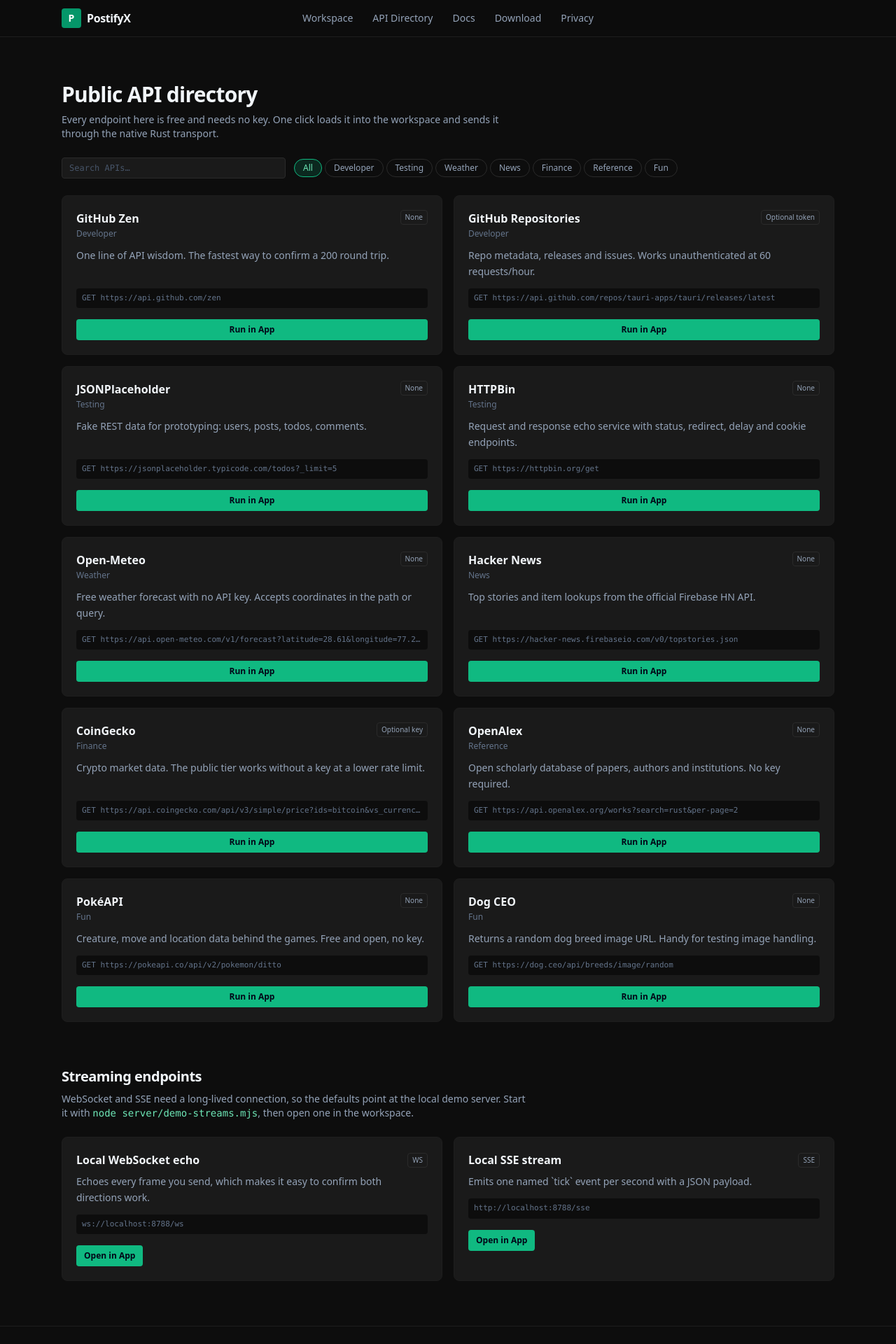
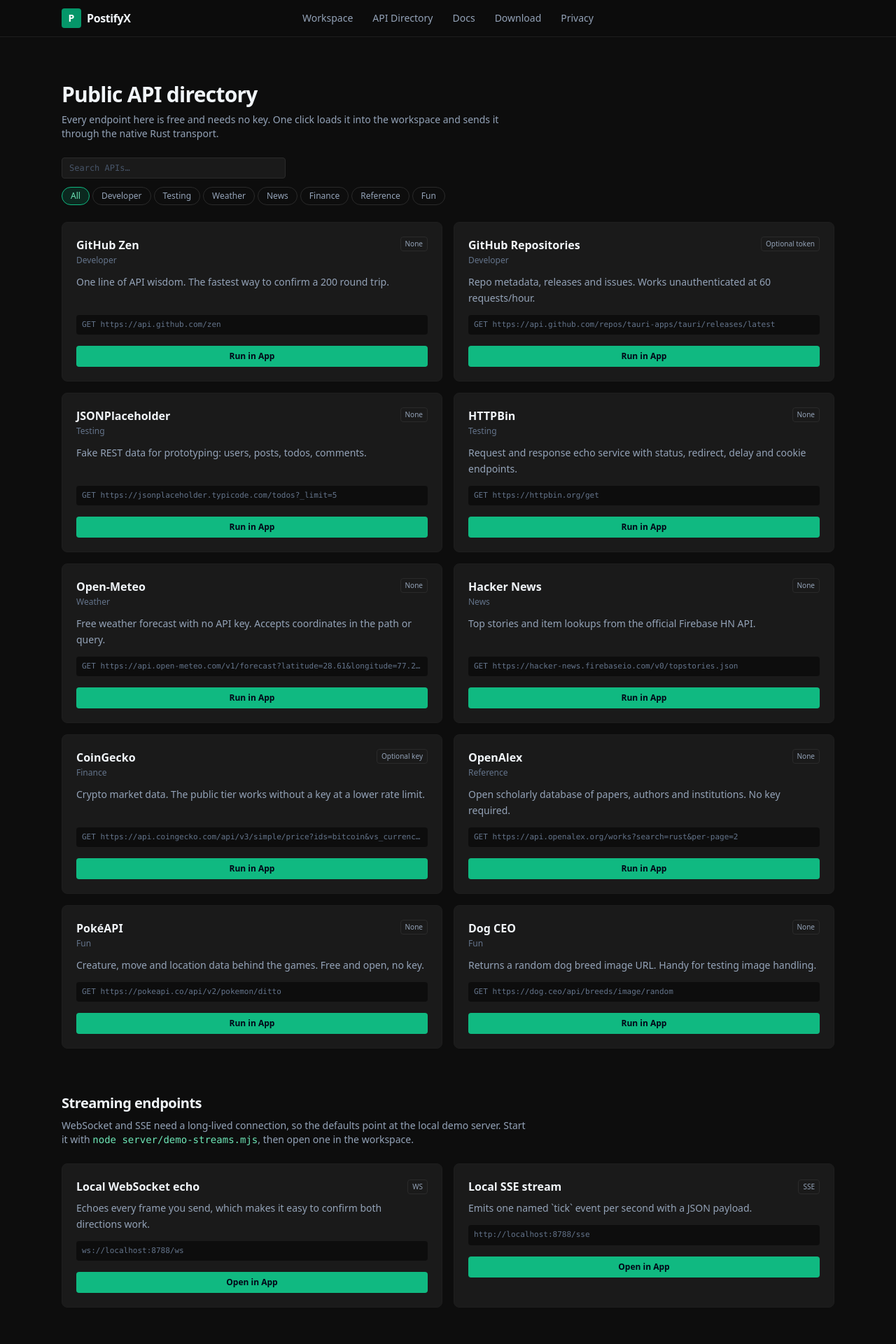
Before and after one commit to S4-coder/postifyx, a Next.js app: page /apis in a window 1280 px wide. Shown: the top 1920 px of the page at 70% size. Built offline with nearby package versions, Linux system fonts and the light colour scheme.

Commit message:
Constrain marketing layout to viewport, wrap filter tags, clamp card widths

```diff
--- a/src/app/apis/page.jsx
+++ b/src/app/apis/page.jsx
@@ -42,7 +42,7 @@
             placeholder="Search APIs…"
             className="oc-input max-w-xs"
           />
-          <div className="flex flex-nowrap items-center gap-1 overflow-x-auto whitespace-nowrap">
+          <div className="flex flex-wrap gap-1 w-full max-w-full">
             {API_CATEGORIES.map((c) => (
               <button
                 key={c}
@@ -61,11 +61,11 @@
           </div>
         </div>
 
-        <div className="mt-6 grid gap-4 md:grid-cols-2">
+        <div className="mt-6 grid w-full max-w-full gap-4 md:grid-cols-2">
           {filtered.map((api) => (
             <article
               key={api.id}
-              className="flex flex-col rounded-lg border border-[#1e1e1e] bg-[#1a1a1a] p-5 transition hover:border-[#2a2a2a]"
+              className="flex min-w-0 w-full max-w-full flex-col rounded-lg border border-[#1e1e1e] bg-[#1a1a1a] p-5 transition hover:border-[#2a2a2a]"
             >
               <div className="flex items-start justify-between gap-3">
                 <div>
@@ -77,13 +77,13 @@
                 </span>
               </div>
 
-              <p className="mt-3 flex-1 text-sm leading-relaxed text-slate-400">{api.description}</p>
+              <p className="mt-3 flex-1 text-sm leading-relaxed text-slate-400 break-words">{api.description}</p>
 
               <code className="mt-3 block truncate rounded bg-[#0d0d0d] px-2 py-1.5 font-mono text-[11px] text-slate-500">
                 {api.method} {api.url}
               </code>
 
-              <button type="button" onClick={() => run(api)} className="oc-btn-primary mt-4">
+              <button type="button" onClick={() => run(api)} className="oc-btn-primary mt-4 w-full">
                 Run in App
               </button>
             </article>
@@ -104,19 +104,19 @@
           then open one in the workspace.
         </p>
 
-        <div className="mt-6 grid gap-4 md:grid-cols-2">
+        <div className="mt-6 grid w-full max-w-full gap-4 md:grid-cols-2">
           {STREAM_EXAMPLES.map((stream) => (
             <article
               key={stream.id}
-              className="rounded-lg border border-[#1e1e1e] bg-[#1a1a1a] p-5 transition hover:border-[#2a2a2a]"
+              className="flex min-w-0 w-full max-w-full flex-col rounded-lg border border-[#1e1e1e] bg-[#1a1a1a] p-5 transition hover:border-[#2a2a2a]"
             >
               <div className="flex items-center justify-between">
                 <h3 className="font-semibold">{stream.name}</h3>
-                <span className="rounded border border-[#2a2a2a] px-1.5 py-0.5 text-[10px] text-slate-400">
+                <span className="shrink-0 rounded border border-[#2a2a2a] px-1.5 py-0.5 text-[10px] text-slate-400">
                   {stream.protocol}
                 </span>
               </div>
-              <p className="mt-2 text-sm leading-relaxed text-slate-400">{stream.description}</p>
+              <p className="mt-2 text-sm leading-relaxed text-slate-400 break-words">{stream.description}</p>
               <code className="mt-3 block truncate rounded bg-[#0d0d0d] px-2 py-1.5 font-mono text-[11px] text-slate-500">
                 {stream.url}
               </code>
@@ -127,7 +127,7 @@
                     router.push('/app');
                   }
                 }}
-                className="oc-btn-primary mt-4"
+                className="oc-btn-primary mt-4 w-full"
               >
                 Open in App
               </button>
--- a/src/app/app/page.jsx
+++ b/src/app/app/page.jsx
@@ -334,7 +334,7 @@
 
         {/* Request builder spans the full workspace width; the
             response below stays a draggable, persistent pane. */}
-        <section className="flex min-h-0 min-w-0 flex-1 flex-col bg-[#121212]">
+        <section className="flex min-h-0 min-w-0 flex-1 flex-col bg-[#121212] overflow-x-hidden">
           {leftPanel}
         </section>
 
--- a/src/components/SiteShell.jsx
+++ b/src/components/SiteShell.jsx
@@ -17,7 +17,7 @@
   const [menuOpen, setMenuOpen] = useState(false);
 
   return (
-    <div className="flex min-h-screen flex-col">
+    <div className="flex min-h-screen w-full max-w-full flex-col overflow-x-hidden">
       {/* Sticky navbar: follows the page when you scroll. */}
       <header className="sticky top-0 z-40 border-b border-[#1e1e1e] bg-[#0d0d0d]/90 backdrop-blur">
         <div className="relative mx-auto flex max-w-6xl items-center px-6 py-3">
```
Also changed, not shown: src/components/RequestBar.jsx (+4 -4 lines), 1 other file (tests, documents, lock files or other folders).
